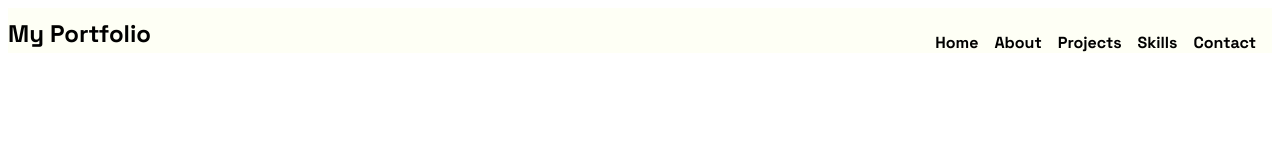
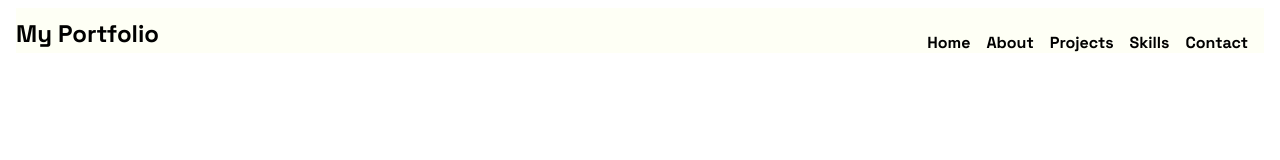
Before and after one commit to swifty-playz/Portfolio, a plain HTML site: page about.html in a window 1280 px wide. Drawn offline with Linux system fonts and the light colour scheme.

Commit message:
Refactor HTML structure and add wrapper div for consistent layout across About, Contact, Projects, and Skills pages

```diff
--- a/about.html
+++ b/about.html
@@ -10,6 +10,7 @@
   <link rel="stylesheet" href="css/main.css">
 </head>
 <body>
+  <div class="wrap">
     <header>
       <div class="my-portfolio">
         <a href="index.html">My Portfolio</a>
@@ -39,6 +40,7 @@
     <footer>
 
     </footer>
+  </div>
 </body>
 </html>
 
```
Also changed, not shown: contact.html (+2 -0 lines), projects.html (+2 -0 lines), skills.html (+2 -0 lines). Lines whose indentation alone changed are shown as unchanged.
